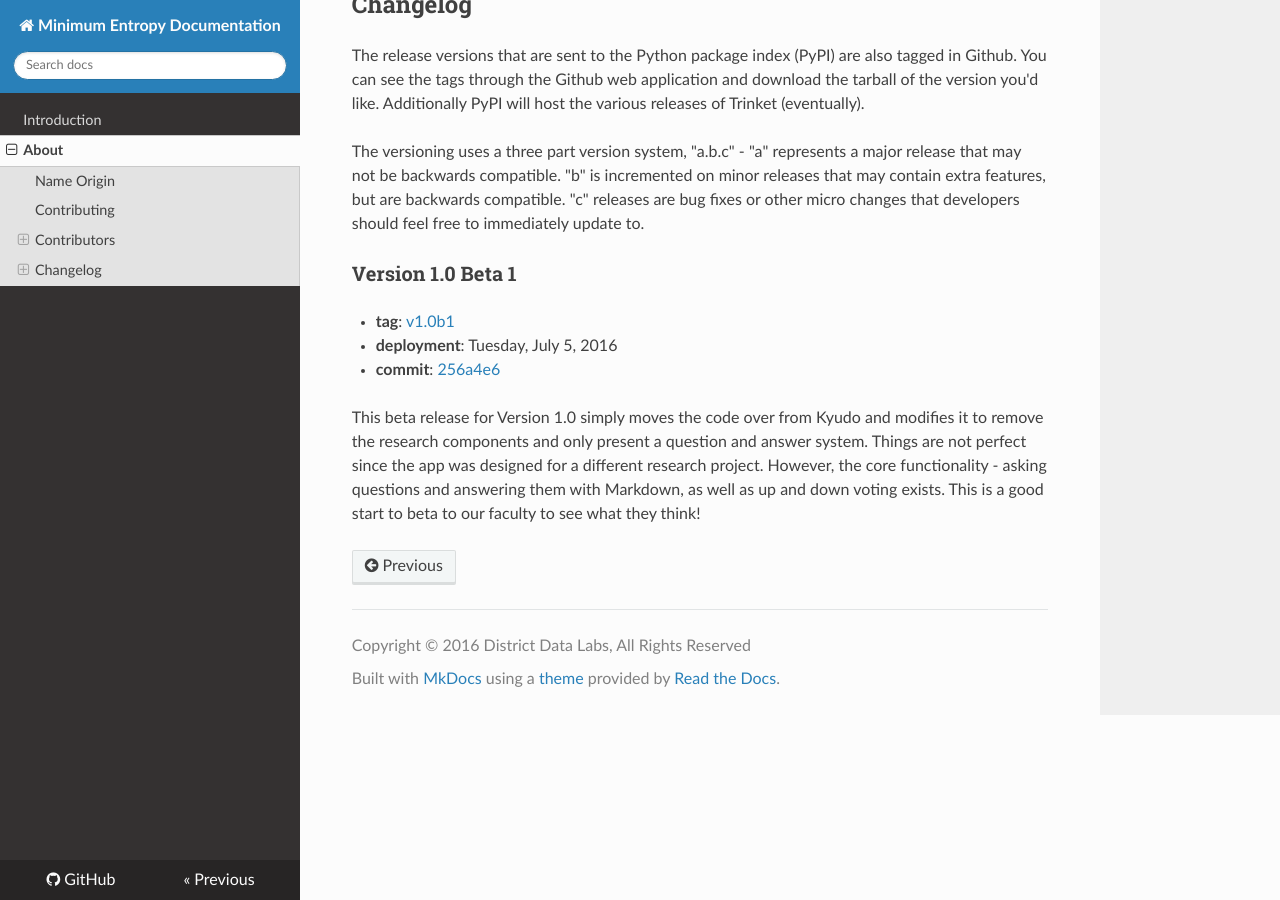
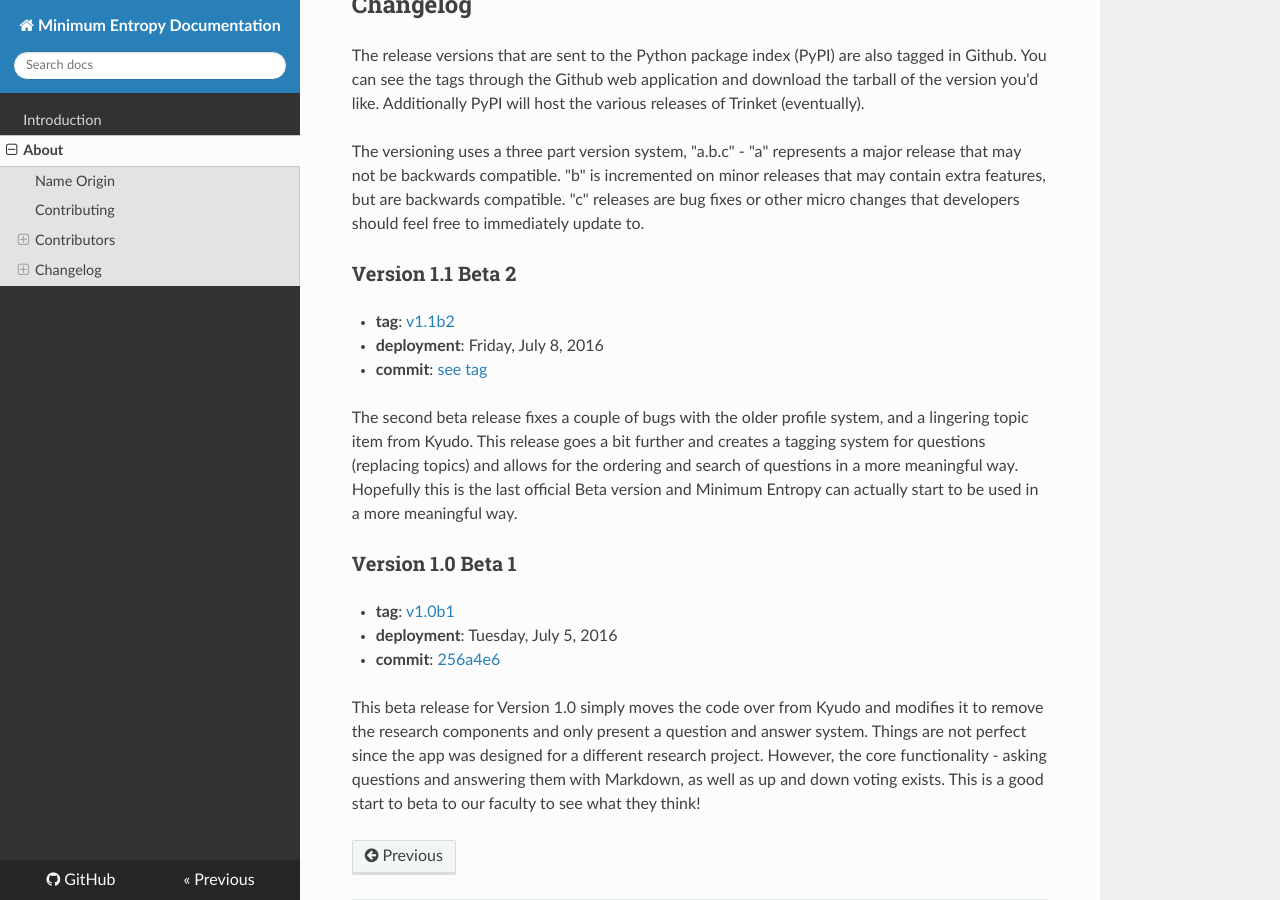
Before and after one commit to DistrictDataLabs/minimum-entropy, an MkDocs documentation site: the page built from docs/about.md, in a window 1280 px wide and 900 px high, scrolled down 1536 px. Built offline with MkDocs 1.6.1, drawn with Linux system fonts in a browser that asks for light colours; nearby versions of some CDN libraries; old or Windows-style settings are respelled for this version of MkDocs.

```diff
--- a/docs/about.md
+++ b/docs/about.md
@@ -49,6 +49,14 @@ The release versions that are sent to the Python package index (PyPI) are also t
 
 The versioning uses a three part version system, "a.b.c" - "a" represents a major release that may not be backwards compatible. "b" is incremented on minor releases that may contain extra features, but are backwards compatible. "c" releases are bug fixes or other micro changes that developers should feel free to immediately update to.
 
+### Version 1.1 Beta 2
+
+* **tag**: [v1.1b2](https://github.com/DistrictDataLabs/minimum-entropy/releases/tag/v1.1b2)
+* **deployment**: Friday, July 8, 2016
+* **commit**: [see tag](#)
+
+The second beta release fixes a couple of bugs with the older profile system, and a lingering topic item from Kyudo. This release goes a bit further and creates a tagging system for questions (replacing topics) and allows for the ordering and search of questions in a more meaningful way. Hopefully this is the last official Beta version and Minimum Entropy can actually start to be used in a more meaningful way.
+
 ### Version 1.0 Beta 1
 
 * **tag**: [v1.0b1](https://github.com/DistrictDataLabs/minimum-entropy/releases/tag/v1.0b1)
--- a/minent/version.py
+++ b/minent/version.py
@@ -19,10 +19,10 @@ Helper module for managing versioning information
 
 __version_info__ = {
     'major': 1,
-    'minor': 0,
+    'minor': 1,
     'micro': 0,
     'releaselevel': 'beta',
-    'serial': 1,
+    'serial': 2,
 }
 
 
```
Also changed, not shown: README.md (+7 -0 lines), 1 other file.
